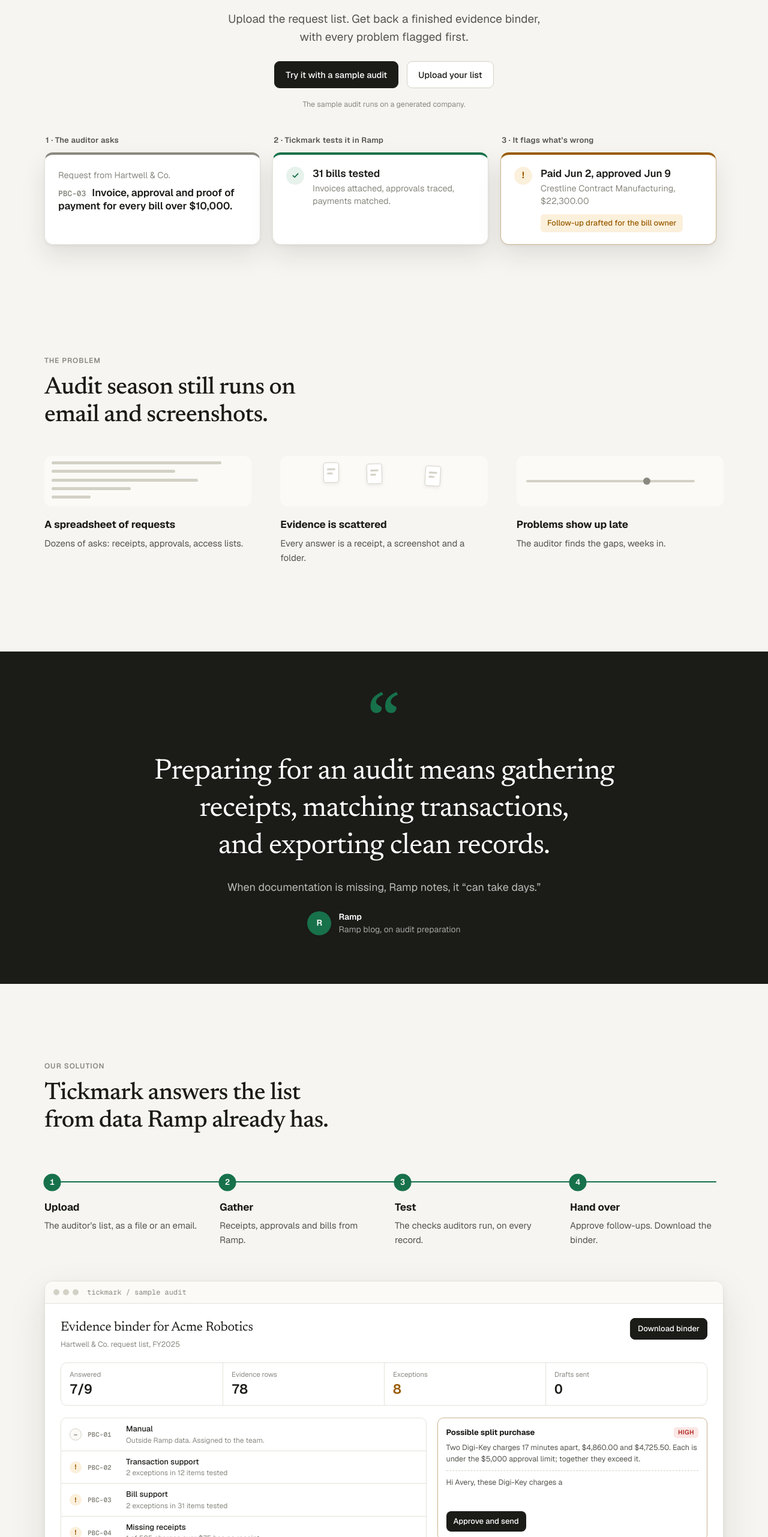
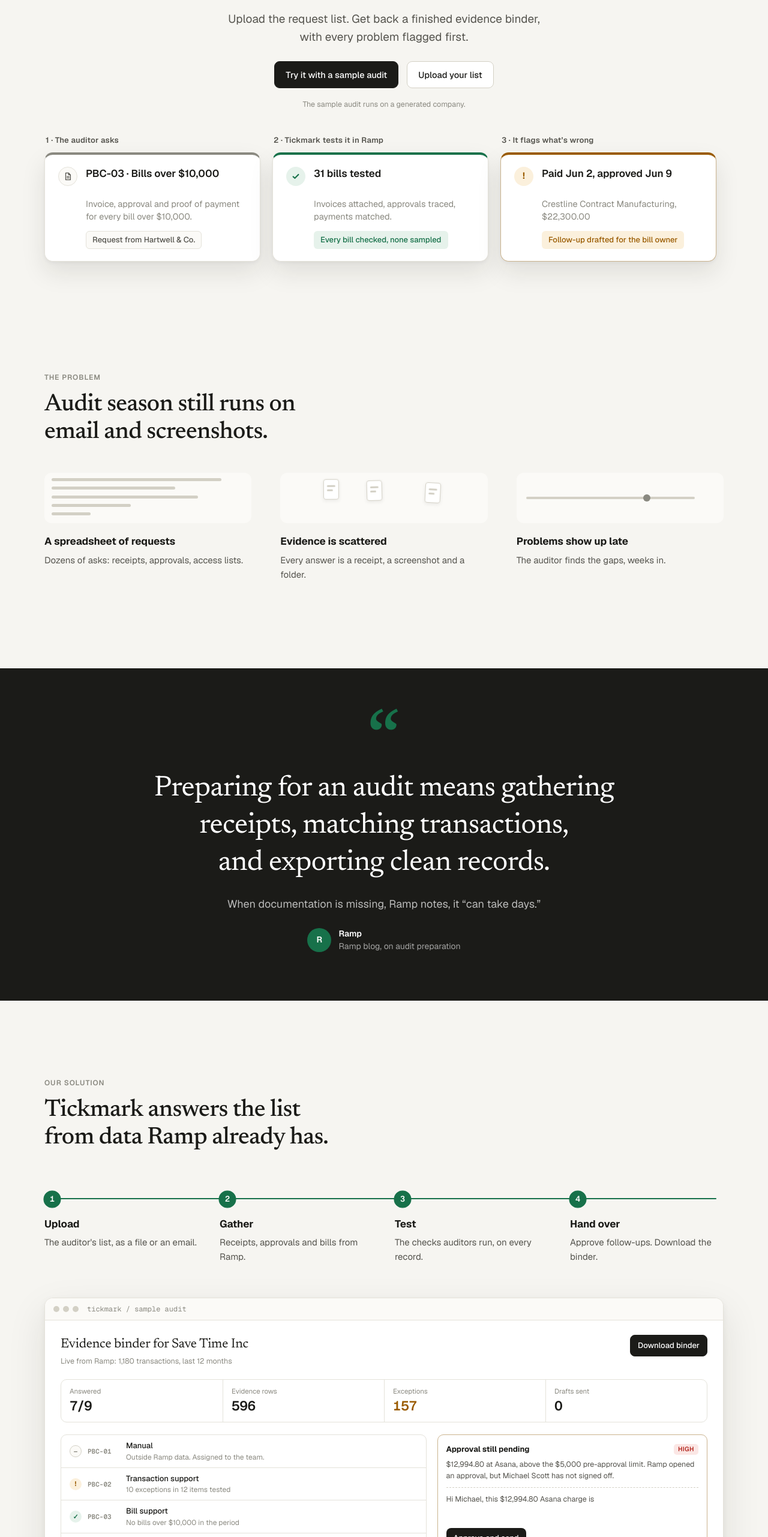
Before and after one commit to VolodymyrLinuxovich/tickmark, a Next.js app: page / in a window 1280 px wide. Shown: the part 238-2800 px from the top of the page at 60% size. Built offline with nearby package versions, Linux system fonts and the light colour scheme.

Commit message:
Align the hero flow cards; show the real Save Time Inc run in the landing demo

```diff
--- a/src/app/globals.css
+++ b/src/app/globals.css
@@ -833,3 +833,20 @@ html { scroll-behavior: smooth; } @media (prefers-reduced-motion: reduce) { html
 @media (prefers-reduced-motion: reduce) {
   .live-reply, .live-status.ok, .live-dot { animation: none; }
 }
+
+/* hero flow cards: one shared structure so icon, title, text and tag line up across the row */
+.lp-flow { align-items: stretch; }
+.lp-flow li { height: 100%; }
+.lp-flow .mini.flow-card { display: grid; grid-template-columns: 32px 1fr; column-gap: 14px; align-items: start; flex-direction: row; height: 100%; }
+.lp-flow .flow-body { display: flex; flex-direction: column; min-height: 100%; }
+.lp-flow .flow-body .mini-t { min-height: 2.7em; display: flex; align-items: flex-start; }
+.lp-flow .flow-body .mini-k { margin-top: 6px; }
+.lp-flow .flow-body .mini-chip { margin-top: auto; align-self: flex-start; }
+.lp-flow .flow-body .mini-k { margin-bottom: 14px; }
+.lp-flow .flow-card .mini-icon { width: 32px; height: 32px; }
+.lp-flow .mini.ask .mini-icon { background: var(--surface-2); color: var(--ink-2); border: 1px solid var(--line); }
+.lp-flow .mini.ok .mini-chip { background: var(--tick-bg); color: var(--tick); }
+.lp-flow .mini.ask .mini-chip { background: var(--surface-2); color: var(--ink-2); border: 1px solid var(--line); }
+.lp-flow .mini.flow-card { align-items: stretch; }
+.lp-flow .flow-card .mini-icon { align-self: start; }
+.lp-flow .flow-body { min-height: 0; height: 100%; }
--- a/src/app/landing/landing-page.tsx
+++ b/src/app/landing/landing-page.tsx
@@ -46,36 +46,23 @@ export function LandingPage({ lang }: { lang: Locale }) {
           </div>
 
           <ol className="lp-stack lp-flow" aria-label={t.flow.aria}>
-            <li className="pop-card" style={{ animationDelay: "300ms" }}>
-              <span className="flow-k">{t.flow.k1}</span>
-              <div className="mini ask">
-                <div className="mini-k">{t.flow.from}</div>
-                <div className="mini-t"><span className="mono">PBC-03</span> {t.flow.ask}</div>
-              </div>
-            </li>
-            <li className="pop-card" style={{ animationDelay: "700ms" }}>
-              <span className="flow-k">{t.flow.k2}</span>
-              <div className="mini ok">
-                <span className="mini-icon">
-                  <svg width="13" height="13" viewBox="0 0 16 16" aria-hidden><path d="M3 8.5l3.2 3L13 4.5" fill="none" stroke="currentColor" strokeWidth="2.4" strokeLinecap="round" strokeLinejoin="round" /></svg>
-                </span>
-                <div>
-                  <div className="mini-t">{t.flow.t2}</div>
-                  <div className="mini-k">{t.flow.d2}</div>
+            {[
+              { k: t.flow.k1, tone: "ask", icon: <svg width="14" height="14" viewBox="0 0 16 16" aria-hidden><path d="M4 1.5h5.5L13 5v9.5H4z M9.5 1.5V5H13 M6.5 8.5h4 M6.5 11h4" fill="none" stroke="currentColor" strokeWidth="1.5" strokeLinejoin="round" strokeLinecap="round" /></svg>, title: t.flow.t1, desc: t.flow.ask, chip: t.flow.from },
+              { k: t.flow.k2, tone: "ok", icon: <svg width="14" height="14" viewBox="0 0 16 16" aria-hidden><path d="M3 8.5l3.2 3L13 4.5" fill="none" stroke="currentColor" strokeWidth="2.4" strokeLinecap="round" strokeLinejoin="round" /></svg>, title: t.flow.t2, desc: t.flow.d2, chip: t.flow.c2 },
+              { k: t.flow.k3, tone: "ex", icon: <span aria-hidden>!</span>, title: t.flow.t3, desc: t.flow.d3, chip: t.flow.chip },
+            ].map((c, i) => (
+              <li className="pop-card" style={{ animationDelay: `${300 + i * 400}ms` }} key={c.k}>
+                <span className="flow-k">{c.k}</span>
+                <div className={`mini flow-card ${c.tone}`}>
+                  <span className="mini-icon">{c.icon}</span>
+                  <div className="flow-body">
+                    <div className="mini-t">{c.title}</div>
+                    <div className="mini-k">{c.desc}</div>
+                    <div className="mini-chip">{c.chip}</div>
+                  </div>
                 </div>
-              </div>
-            </li>
-            <li className="pop-card" style={{ animationDelay: "1100ms" }}>
-              <span className="flow-k">{t.flow.k3}</span>
-              <div className="mini ex">
-                <span className="mini-icon">!</span>
-                <div>
-                  <div className="mini-t">{t.flow.t3}</div>
-                  <div className="mini-k">{t.flow.d3}</div>
-                  <div className="mini-chip">{t.flow.chip}</div>
-                </div>
-              </div>
-            </li>
+              </li>
+            ))}
           </ol>
         </section>
 
--- a/src/app/landing/product-demo.tsx
+++ b/src/app/landing/product-demo.tsx
@@ -1,20 +1,21 @@
 "use client";
 
 // Animated stand-in for a product screenshot: the sample audit runs on a loop.
-// Numbers and text are the real results of the sample request list on the sample company.
+// Numbers and text are a real run of the sample request list on Ramp's sandbox company
+// Save Time Inc (Oct 2026), including the approval nudge Tickmark actually posted to Ramp.
 
 import { useEffect, useRef, useState } from "react";
 import "./product-demo.css";
 
 const REQUESTS: { ref: string; type: string; headline: string; status: "ok" | "ex" | "manual" }[] = [
   { ref: "PBC-01", type: "Manual", headline: "Outside Ramp data. Assigned to the team.", status: "manual" },
-  { ref: "PBC-02", type: "Transaction support", headline: "2 exceptions in 12 items tested", status: "ex" },
-  { ref: "PBC-03", type: "Bill support", headline: "2 exceptions in 31 items tested", status: "ex" },
-  { ref: "PBC-04", type: "Missing receipts", headline: "1 of 525 charges over $75 has no receipt", status: "ex" },
-  { ref: "PBC-05", type: "Control testing", headline: "4 control exceptions across 795 records", status: "ex" },
-  { ref: "PBC-06", type: "Duplicate payments", headline: "1 likely duplicate bill in 75", status: "ex" },
-  { ref: "PBC-07", type: "Vendor listing", headline: "16 vendors, 1 paid within 14 days of setup", status: "ex" },
-  { ref: "PBC-08", type: "User access", headline: "7 users with elevated access", status: "ok" },
+  { ref: "PBC-02", type: "Transaction support", headline: "10 exceptions in 12 items tested", status: "ex" },
+  { ref: "PBC-03", type: "Bill support", headline: "No bills over $10,000 in the period", status: "ok" },
+  { ref: "PBC-04", type: "Missing receipts", headline: "42 of 357 charges over $75 have no receipt", status: "ex" },
+  { ref: "PBC-05", type: "Control testing", headline: "113 control exceptions across 1,186 records", status: "ex" },
+  { ref: "PBC-06", type: "Duplicate payments", headline: "No duplicates in 6 bills", status: "ok" },
+  { ref: "PBC-07", type: "Vendor listing", headline: "419 vendors, 2 paid within 14 days of setup", status: "ex" },
+  { ref: "PBC-08", type: "User access", headline: "5 users with elevated access", status: "ok" },
   { ref: "PBC-09", type: "Manual", headline: "Outside Ramp data. Assigned to the team.", status: "manual" },
 ];
 
@@ -23,7 +24,7 @@ const START = 600;
 const STEP = 420;
 const DONE = START + REQUESTS.length * STEP;
 const FINDING = DONE + 500;
-const DRAFT = "Hi Avery, these Digi-Key charges add up to $9,585.50, above the limit that needs pre-approval. Was this one order?";
+const DRAFT = "Hi Michael, this $12,994.80 Asana charge is still waiting for your approval in Ramp. Our auditors are testing it. Could you review it this week?";
 const TYPE = FINDING + 700; // the follow-up starts typing
 const TYPE_MS = 1900;
 const APPROVE = TYPE + TYPE_MS + 600; // button press
@@ -66,8 +67,8 @@ export function ProductDemo() {
   const done = Math.max(0, Math.min(REQUESTS.length, Math.floor((t - START) / STEP) + 1));
   const p = Math.min(1, Math.max(0, (t - START) / (DONE - START)));
   const ease = 1 - Math.pow(1 - p, 3);
-  const exceptions = Math.round(8 * ease);
-  const rows = Math.round(78 * ease);
+  const exceptions = Math.round(157 * ease);
+  const rows = Math.round(596 * ease);
   const answered = REQUESTS.slice(0, done).filter((r) => r.status !== "manual").length;
   const typed = t < TYPE ? 0 : Math.min(DRAFT.length, Math.round(((t - TYPE) / TYPE_MS) * DRAFT.length));
   const typing = t >= TYPE && t < APPROVE;
@@ -81,8 +82,8 @@ export function ProductDemo() {
       <div className="demo-body">
         <div className="demo-head">
           <div>
-            <div className="demo-title">Evidence binder for Acme Robotics</div>
-            <div className="demo-sub">Hartwell &amp; Co. request list, FY2025</div>
+            <div className="demo-title">Evidence binder for Save Time Inc</div>
+            <div className="demo-sub">Live from Ramp: 1,180 transactions, last 12 months</div>
           </div>
           <span className={`demo-btn ${t >= DONE ? "on" : ""}`}>Download binder</span>
         </div>
@@ -108,10 +109,10 @@ export function ProductDemo() {
           </ul>
           <div className={`demo-finding ${t >= FINDING ? "in" : ""}`}>
             <div className="demo-ft">
-              <b>Possible split purchase</b>
+              <b>Approval still pending</b>
               <span className="demo-sev">High</span>
             </div>
-            <p>Two Digi-Key charges 17 minutes apart, $4,860.00 and $4,725.50. Each is under the $5,000 approval limit; together they exceed it.</p>
+            <p>$12,994.80 at Asana, above the $5,000 pre-approval limit. Ramp opened an approval, but Michael Scott has not signed off.</p>
             {/* The follow-up types itself, then flies into the Ramp thread once approved. */}
             <div className="demo-slot">
               <div className={`demo-draft ${t >= SENT ? "flying" : ""}`}>
@@ -119,10 +120,10 @@ export function ProductDemo() {
                 {typing && <span className="demo-caret" />}
               </div>
               <div className={`demo-thread ${t >= SENT ? "in" : ""}`}>
-                <span className="demo-thread-av">A</span>
+                <span className="demo-thread-av">M</span>
                 <div>
-                  <div className="demo-thread-k">Ramp thread · Digi-Key $4,860.00</div>
-                  <div className="demo-thread-t">Hi Avery, these Digi-Key charges add up to $9,585.50…</div>
+                  <div className="demo-thread-k">Ramp thread · Asana $12,994.80</div>
+                  <div className="demo-thread-t">@Michael Scott Hi Michael, this $12,994.80 Asana charge…</div>
                 </div>
               </div>
             </div>
--- a/src/lib/i18n.ts
+++ b/src/lib/i18n.ts
@@ -21,7 +21,7 @@ export interface Dict {
   meta: { title: string; description: string };
   nav: { problem: string; solution: string; accuracy: string; open: string; language: string };
   hero: { h1a: string; h1b: string; lede: string; try: string; upload: string; sample: string; connected: string };
-  flow: { aria: string; k1: string; from: string; ask: string; k2: string; t2: string; d2: string; k3: string; t3: string; d3: string; chip: string };
+  flow: { aria: string; k1: string; t1: string; from: string; ask: string; c2: string; k2: string; t2: string; d2: string; k3: string; t3: string; d3: string; chip: string };
   problem: { eyebrow: string; h2: string; items: { t: string; d: string }[] };
   quote: { text: string; note: string; source: string; translated: string };
   solution: { eyebrow: string; h2: string; steps: { t: string; d: string }[] };
@@ -54,11 +54,13 @@ const en: Dict = {
   flow: {
     aria: "What Tickmark does with one request",
     k1: "1 · The auditor asks",
+    t1: "PBC-03 · Bills over $10,000",
     from: "Request from Hartwell & Co.",
     ask: "Invoice, approval and proof of payment for every bill over $10,000.",
     k2: "2 · Tickmark tests it in Ramp",
     t2: "31 bills tested",
     d2: "Invoices attached, approvals traced, payments matched.",
+    c2: "Every bill checked, none sampled",
     k3: "3 · It flags what’s wrong",
     t3: "Paid Jun 2, approved Jun 9",
     d3: "Crestline Contract Manufacturing, $22,300.00",
@@ -118,11 +120,13 @@ const es: Dict = {
   flow: {
     aria: "Qué hace Tickmark con una solicitud",
     k1: "1 · El auditor pide",
+    t1: "PBC-03 · Facturas de más de 10.000 $",
     from: "Solicitud de Hartwell & Co.",
     ask: "Factura, aprobación y comprobante de pago de cada factura superior a 10.000 $.",
     k2: "2 · Tickmark lo comprueba en Ramp",
     t2: "31 facturas revisadas",
     d2: "Facturas adjuntas, aprobaciones rastreadas, pagos conciliados.",
+    c2: "Cada factura revisada, sin muestreo",
     k3: "3 · Señala lo que falla",
     t3: "Pagada el 2 jun, aprobada el 9 jun",
     d3: "Crestline Contract Manufacturing, 22.300,00 $",
@@ -199,11 +203,13 @@ const de: Dict = {
   flow: {
     aria: "Was Tickmark mit einer Anforderung macht",
     k1: "1 · Der Prüfer fragt",
+    t1: "PBC-03 · Rechnungen über 10.000 $",
     from: "Anforderung von Hartwell & Co.",
     ask: "Rechnung, Freigabe und Zahlungsnachweis für jede Rechnung über 10.000 $.",
     k2: "2 · Tickmark prüft es in Ramp",
     t2: "31 Rechnungen geprüft",
     d2: "Rechnungen angehängt, Freigaben nachverfolgt, Zahlungen abgeglichen.",
+    c2: "Jede Rechnung geprüft, keine Stichprobe",
     k3: "3 · Es meldet, was nicht stimmt",
     t3: "Bezahlt am 2. Juni, freigegeben am 9. Juni",
     d3: "Crestline Contract Manufacturing, 22.300,00 $",
@@ -280,11 +286,13 @@ const fr: Dict = {
   flow: {
     aria: "Ce que fait Tickmark d’une demande",
     k1: "1 · L’auditeur demande",
+    t1: "PBC-03 · Factures de plus de 10 000 $",
     from: "Demande de Hartwell & Co.",
     ask: "Facture, approbation et preuve de paiement pour chaque facture de plus de 10 000 $.",
     k2: "2 · Tickmark le vérifie dans Ramp",
     t2: "31 factures vérifiées",
     d2: "Factures jointes, approbations retracées, paiements rapprochés.",
+    c2: "Chaque facture vérifiée, sans échantillon",
     k3: "3 · Il signale ce qui cloche",
     t3: "Payée le 2 juin, approuvée le 9 juin",
     d3: "Crestline Contract Manufacturing, 22 300,00 $",
@@ -361,11 +369,13 @@ const uk: Dict = {
   flow: {
     aria: "Що Tickmark робить з одним запитом",
     k1: "1 · Аудитор запитує",
+    t1: "PBC-03 · Рахунки понад $10 000",
     from: "Запит від Hartwell & Co.",
     ask: "Рахунок, погодження і підтвердження оплати для кожного рахунку понад $10 000.",
     k2: "2 · Tickmark перевіряє це в Ramp",
     t2: "Перевірено 31 рахунок",
     d2: "Рахунки додані, погодження відстежені, оплати звірені.",
+    c2: "Перевірено кожен рахунок, без вибірки",
     k3: "3 · Позначає, що не так",
     t3: "Оплачено 2 червня, погоджено 9 червня",
     d3: "Crestline Contract Manufacturing, $22 300,00",
```
